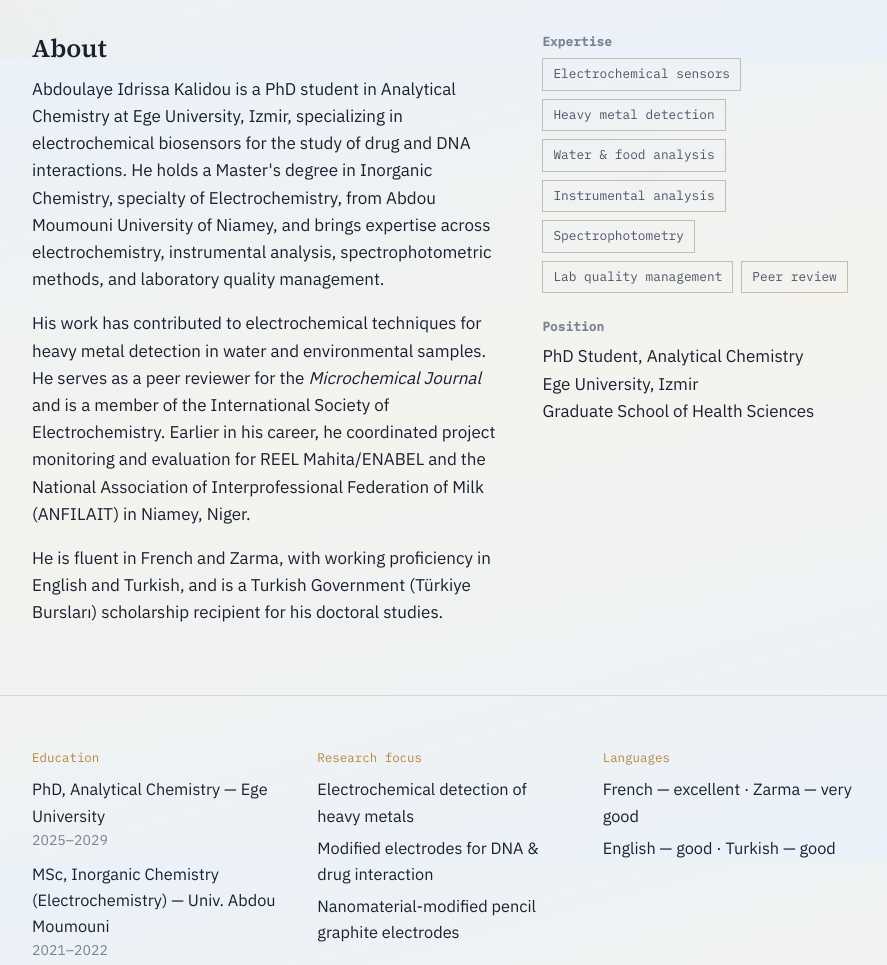
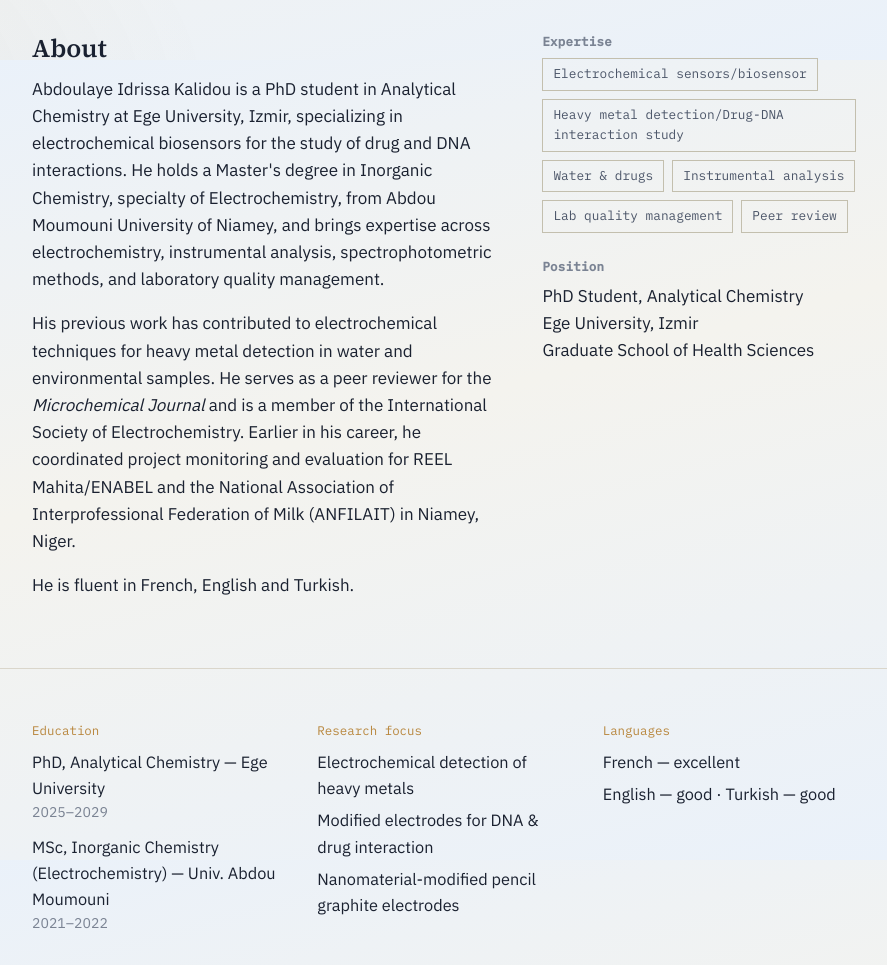
Before and after one commit to kalabdoulaye-ik/kalabdoulaye-ik.github.io, a plain HTML site: page index.html in a window 1280 px wide. Shown: the part 740-1705 px from the top of the page, without its empty margins (196-1083 px from the left). Drawn offline with Linux system fonts and the light colour scheme.

Commit message:
Update index.html

```diff
--- a/index.html
+++ b/index.html
@@ -29,7 +29,7 @@
       <div class="eyebrow">Izmir, Türkiye · Niamey, Niger</div>
       <h1>Abdoulaye Idrissa Kalidou</h1>
       <p class="role">PhD Candidate in Analytical Chemistry, Ege University</p>
-      <p class="tagline">Building electrochemical sensors that turn a redox signal into an answer — for heavy metals in water, and for DNA and drug interactions on a modified electrode surface.</p>
+      <p class="tagline">Building electrochemical sensors/biosensors that turn a redox signal into an answer — for heavy metals in water, and for DNA and drug interactions on a modified electrode surface.</p>
       <div class="cta-row">
         <a class="btn btn-primary" href="publications.html">View publications</a>
         <a class="btn btn-secondary" href="assets/Abdoulaye_Kalidou_CV.pdf">Download CV</a>
@@ -53,18 +53,17 @@
     <div>
       <h2>About</h2>
       <p>Abdoulaye Idrissa Kalidou is a PhD student in Analytical Chemistry at Ege University, Izmir, specializing in electrochemical biosensors for the study of drug and DNA interactions. He holds a Master's degree in Inorganic Chemistry, specialty of Electrochemistry, from Abdou Moumouni University of Niamey, and brings expertise across electrochemistry, instrumental analysis, spectrophotometric methods, and laboratory quality management.</p>
-      <p>His work has contributed to electrochemical techniques for heavy metal detection in water and environmental samples. He serves as a peer reviewer for the <em>Microchemical Journal</em> and is a member of the International Society of Electrochemistry. Earlier in his career, he coordinated project monitoring and evaluation for REEL Mahita/ENABEL and the National Association of Interprofessional Federation of Milk (ANFILAIT) in Niamey, Niger.</p>
-      <p>He is fluent in French and Zarma, with working proficiency in English and Turkish, and is a Turkish Government (Türkiye Bursları) scholarship recipient for his doctoral studies.</p>
+      <p>His previous work has contributed to electrochemical techniques for heavy metal detection in water and environmental samples. He serves as a peer reviewer for the <em>Microchemical Journal</em> and is a member of the International Society of Electrochemistry. Earlier in his career, he coordinated project monitoring and evaluation for REEL Mahita/ENABEL and the National Association of Interprofessional Federation of Milk (ANFILAIT) in Niamey, Niger.</p>
+      <p>He is fluent in French, English and Turkish.</p>
     </div>
     <div>
       <div class="aside-block">
         <h3>Expertise</h3>
         <ul class="chip-list">
-          <li class="chip">Electrochemical sensors</li>
-          <li class="chip">Heavy metal detection</li>
-          <li class="chip">Water &amp; food analysis</li>
+          <li class="chip">Electrochemical sensors/biosensor</li>
+          <li class="chip">Heavy metal detection/Drug-DNA interaction study</li>
+          <li class="chip">Water &amp; drugs</li>
           <li class="chip">Instrumental analysis</li>
-          <li class="chip">Spectrophotometry</li>
           <li class="chip">Lab quality management</li>
           <li class="chip">Peer review</li>
         </ul>
@@ -94,7 +93,7 @@
     </div>
     <div class="data-block">
       <div class="label">Languages</div>
-      <div class="value">French — excellent · Zarma — very good</div>
+      <div class="value">French — excellent</div>
       <div class="value">English — good · Turkish — good</div>
     </div>
   </div>
```
